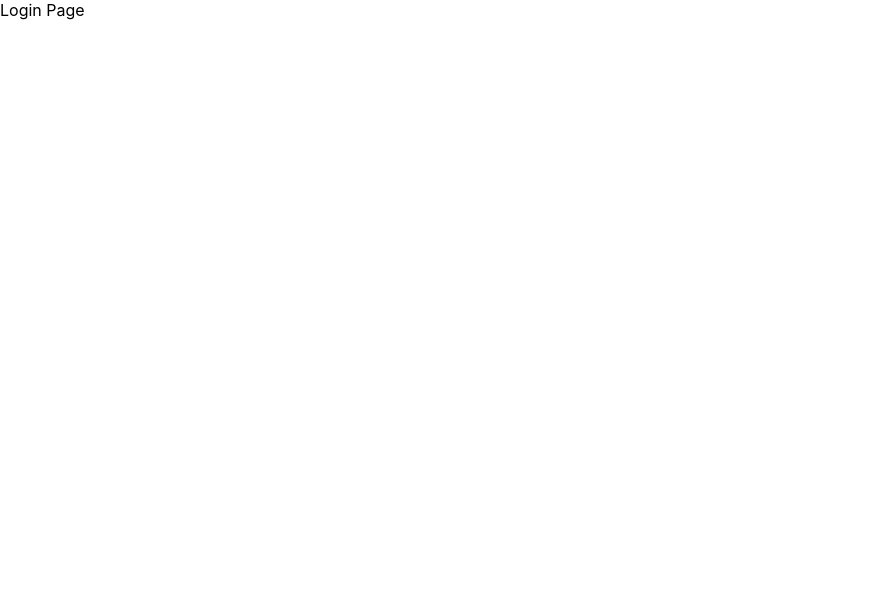
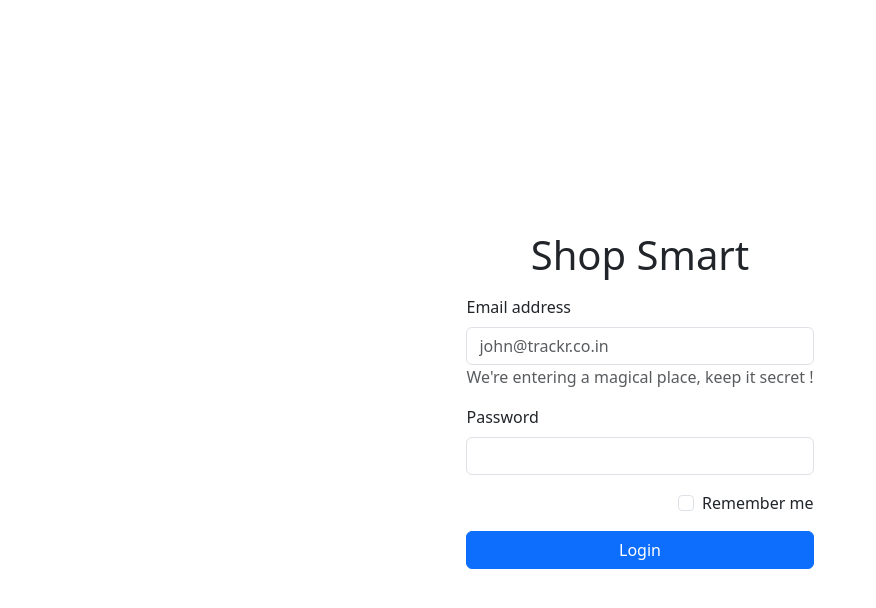
Before and after one commit to prajeesh-mp/shop-smart, a React (Create React App) app: page / in a window 1280 px wide. Shown: the top 608 px of the page, without its empty margins (0-876 px from the left). Built offline with nearby package versions, Linux system fonts and the light colour scheme.

Commit message:
Update: Login Page

```diff
--- a/package.json
+++ b/package.json
@@ -10,7 +10,9 @@
     "@types/node": "^16.18.62",
     "@types/react": "^18.2.37",
     "@types/react-dom": "^18.2.15",
+    "bootstrap": "^5.3.2",
     "react": "^18.2.0",
+    "react-bootstrap": "^2.9.1",
     "react-dom": "^18.2.0",
     "react-router-dom": "^6.19.0",
     "react-scripts": "5.0.1",
--- /dev/null
+++ b/src/components/Form/Button.tsx
@@ -0,0 +1,42 @@
+import { Button, Spinner } from "react-bootstrap";
+
+interface Props {
+  label: string;
+  variant?: string;
+  type?: "button" | "reset" | "submit";
+  isProcessing: boolean;
+  className?: string;
+}
+
+function AppButton({
+  label,
+  variant = "primary",
+  type = "button",
+  isProcessing,
+  className,
+}: Props): JSX.Element {
+  return (
+    <Button
+      variant={variant}
+      type={type}
+      disabled={isProcessing}
+      className={className}
+    >
+      {isProcessing && (
+        <>
+          <Spinner
+            as="span"
+            animation="border"
+            size="sm"
+            role="status"
+            aria-hidden="true"
+          />
+          &nbsp;Loading...
+        </>
+      )}
+      {!isProcessing && label}
+    </Button>
+  );
+}
+
+export default AppButton;
--- /dev/null
+++ b/src/components/Form/Input.tsx
@@ -0,0 +1,74 @@
+import { FC } from "react";
+/**
+ * Create bootstrap form input along with different attributes
+ * @param name, label, value, onChange func, placeHolder, error
+ * @returns HTML
+ */
+type Props = {
+  name?: string;
+  maxLength?: number;
+  label?: string;
+  max?: number;
+  disable?: boolean;
+  value?: any;
+  onChange?: (props: any) => void;
+  defaultValue?: string;
+  placeHolder?: string;
+  error?: string;
+  autofocus?: boolean;
+  type?: string;
+  className?: string;
+  dataTestId?: string;
+  helperText?: string; // All other props
+  [x: string]: any;
+};
+
+const Input: FC<Props> = ({
+  name,
+  maxLength,
+  dataTestId,
+  label,
+  max,
+  disable,
+  value,
+  onChange,
+  defaultValue,
+  placeHolder,
+  error,
+  autofocus = false,
+  type = "text",
+  className = "",
+  helperText = "",
+  ...rest
+}) => {
+  return (
+    <div className={`mb-3 ${className}`}>
+      <label htmlFor={name} className="form-label">
+        {label}
+      </label>
+      <input
+        max={max}
+        type={type}
+        className="form-control"
+        name={name}
+        disabled={disable}
+        data-testid={dataTestId}
+        id={name}
+        maxLength={maxLength}
+        defaultValue={defaultValue}
+        placeholder={placeHolder}
+        autoComplete="off"
+        onChange={onChange}
+        value={value}
+        autoFocus={autofocus}
+        {...rest}
+      />
+      {helperText && (
+        <span className="info-text text-muted d-block">{helperText}</span>
+      )}
+      {error && <span className="error">{error}</span>}
+    </div>
+  );
+};
+
+export default Input;
--- a/src/index.css
+++ b/src/index.css
@@ -1,13 +1,23 @@
 body {
   margin: 0;
-  font-family: -apple-system, BlinkMacSystemFont, 'Segoe UI', 'Roboto', 'Oxygen',
-    'Ubuntu', 'Cantarell', 'Fira Sans', 'Droid Sans', 'Helvetica Neue',
+  font-family: -apple-system, BlinkMacSystemFont, "Segoe UI", "Roboto", "Oxygen",
+    "Ubuntu", "Cantarell", "Fira Sans", "Droid Sans", "Helvetica Neue",
     sans-serif;
   -webkit-font-smoothing: antialiased;
   -moz-osx-font-smoothing: grayscale;
 }
 
 code {
-  font-family: source-code-pro, Menlo, Monaco, Consolas, 'Courier New',
+  font-family: source-code-pro, Menlo, Monaco, Consolas, "Courier New",
     monospace;
 }
+
+.login {
+  /* width: 500px; */
+  min-height: 100vh;
+  display: flex;
+  flex-wrap: wrap;
+  justify-content: center;
+  align-items: center;
+  padding: 15px;
+}
--- a/src/index.tsx
+++ b/src/index.tsx
@@ -1,6 +1,7 @@
 import React from "react";
 import ReactDOM from "react-dom/client";
 import "./index.css";
+import "bootstrap/dist/css/bootstrap.min.css";
 import App from "./App";
 import reportWebVitals from "./reportWebVitals";
 
--- a/src/pages/Login.tsx
+++ b/src/pages/Login.tsx
@@ -1,4 +1,6 @@
 import React, { Component } from "react";
+import Button from "../components/Form/Button";
+import Input from "../components/Form/Input";
 
 interface Props {}
 
@@ -7,7 +9,53 @@ interface State {}
 class Login extends React.Component<Props, State> {
   state = {};
   render() {
-    return <div>Login Page</div>;
+    return (
+      <main className="form-signin w-100 m-auto">
+        <div className="login">
+          <form
+          // onSubmit={this.handleSubmit}
+          >
+            <h1 className="text-center mb-3">Shop Smart</h1>
+            <Input
+              name="email"
+              label="Email address"
+              placeHolder="john@trackr.co.in"
+              helperText="We're entering a magical place, keep it secret !"
+              // onChange={this.handleChange}
+              // value={data.email}
+              // error={errors.email}
+            />
+            <Input
+              name="password"
+              label="Password"
+              type="password"
+              // onChange={this.handleChange}
+              // value={data.password}
+              // error={errors.password}
+            />
+
+            <div className="mb-3 form-check float-end">
+              <input
+                type="checkbox"
+                className="form-check-input"
+                id="exampleCheck1"
+              />
+              <label className="form-check-label" htmlFor="exampleCheck1">
+                Remember me
+              </label>
+            </div>
+            <Button
+              label="Login"
+              type="submit"
+              isProcessing={false}
+              className="w-100"
+            />
+
+            {/* {error && <span className="error text-center mt-2">{error}</span>} */}
+          </form>
+        </div>
+      </main>
+    );
   }
 }
 
```
Also changed, not shown: 1 other file (tests, documents, lock files or other folders).
